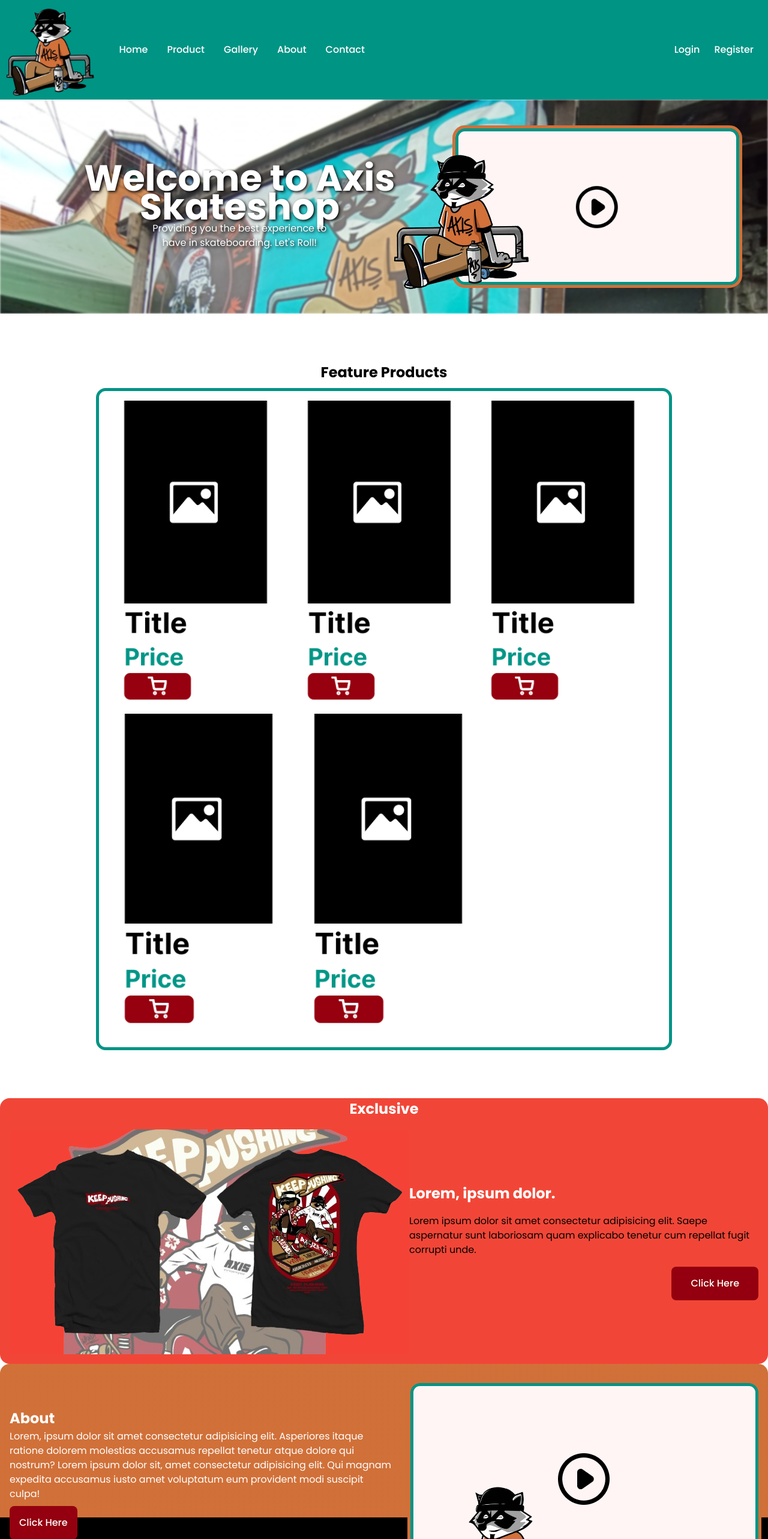
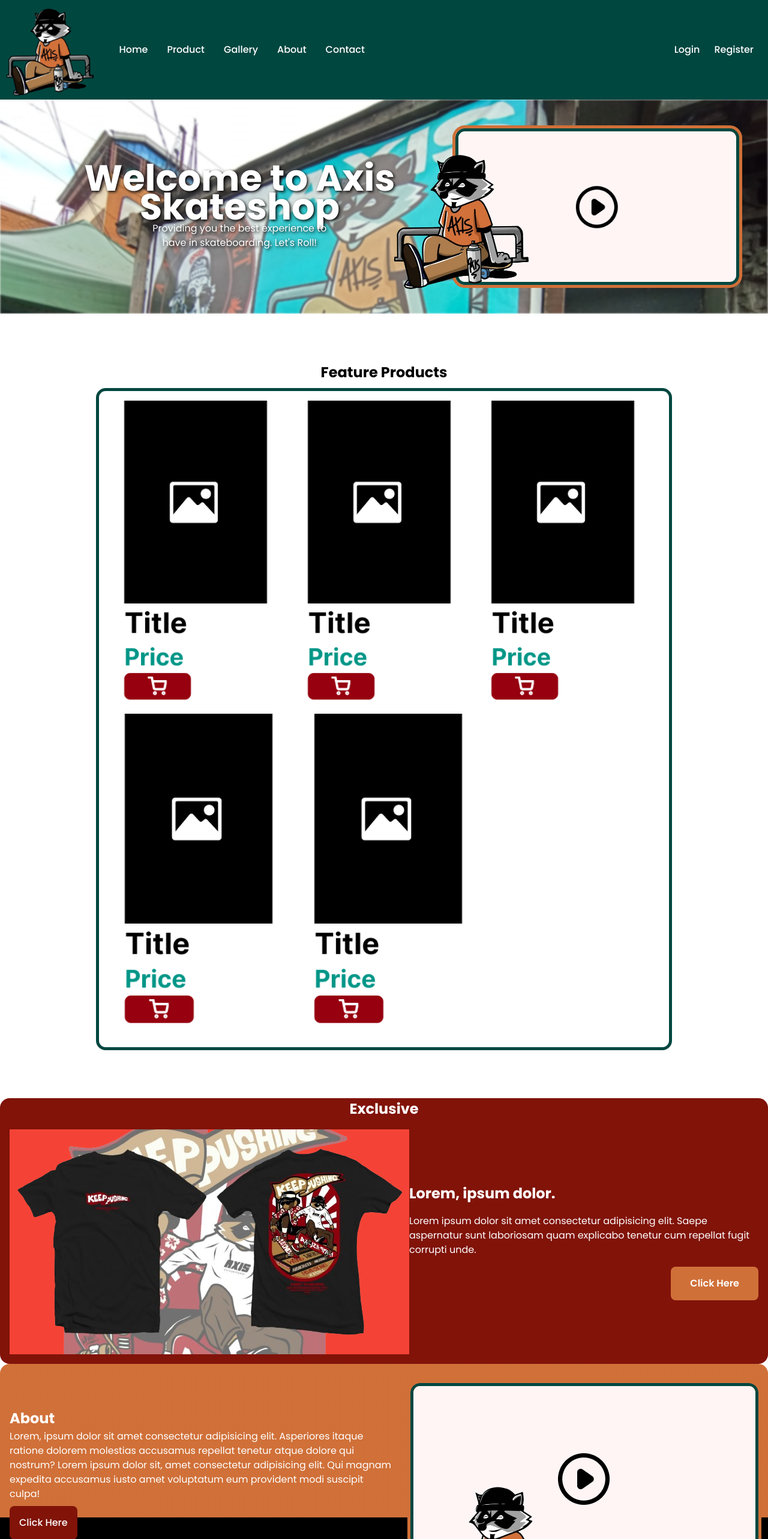
Before and after one commit to SerPet-eng/Skateshop, a React (Vite) app: page / in a window 1280 px wide. Shown: the top 2566 px of the page at 60% size. Built offline with nearby package versions, Linux system fonts and the light colour scheme.

Commit message:
Modifying the Colors🎨🛠️
 - Changing colors to the color.scss
  * clr_Primary
  * clr_Tertiary
 - Clearing out the unnecessary colors

```diff
--- a/src/css/style.css
+++ b/src/css/style.css
@@ -73,7 +73,7 @@
   min-width: 100dvw;
   z-index: 99;
   font-size: 1.5rem;
-  background-color: hsl(174, 100%, 29%);
+  background-color: hsl(174, 100%, 14%);
 }
 @media (min-width: 615px) {
   .header {
@@ -157,7 +157,7 @@
 .header .nav .nav_buttons .nav_login,
 .header .nav .nav_buttons .nav_register {
   color: hsl(0, 0%, 100%);
-  background-color: hsl(174, 100%, 29%);
+  background-color: hsl(174, 100%, 14%);
   border: none;
   border-radius: 1rem;
   padding: 0.5rem;
@@ -226,7 +226,7 @@
   text-shadow: 2px 2px 5px black;
 }
 .hero .hero_video {
-  border: 5px solid hsl(174, 100%, 29%);
+  border: 5px solid hsl(174, 100%, 14%);
   outline: 5px solid hsl(22, 62%, 52%);
   border-radius: 1rem;
 }
@@ -280,7 +280,7 @@
 .features .product_section {
   display: flex;
   overflow-x: scroll;
-  border: 5px solid hsl(174, 100%, 29%);
+  border: 5px solid hsl(174, 100%, 14%);
   border-radius: 1rem;
   padding: 1rem;
 }
@@ -299,7 +299,7 @@
 
 .exclusive {
   margin-top: 0.5rem;
-  background-color: hsl(5, 87%, 58%);
+  background-color: hsl(5, 87%, 27%);
   display: flex;
   flex-direction: column;
   align-items: center;
@@ -323,7 +323,7 @@
   gap: 1rem;
 }
 .exclusive .exclusive_item .exclusive_description .exclusive_paragraph {
-  color: hsl(0, 0%, 0%);
+  color: hsl(0, 0%, 100%);
 }
 .exclusive .exclusive_item .exclusive_description .exclusive_button {
   align-self: flex-end;
@@ -331,8 +331,8 @@
   border: none;
   border-radius: 0.5rem;
   color: hsl(0, 0%, 100%);
-  font-weight: 500;
-  background-color: hsl(354, 100%, 29%);
+  font-weight: 600;
+  background-color: hsl(22, 62%, 52%);
 }
 
 .about {
@@ -367,7 +367,7 @@
   border-radius: 0.5rem;
   color: hsl(0, 0%, 100%);
   font-weight: 500;
-  background-color: hsl(354, 100%, 29%);
+  background-color: hsl(5, 87%, 27%);
 }
 @media (min-width: 900px) {
   .about .about_article .about_button {
@@ -399,7 +399,7 @@
 }
 .about .about_media .about_video {
   position: relative;
-  border: 5px solid hsl(174, 100%, 29%);
+  border: 5px solid hsl(174, 100%, 14%);
   border-radius: 1rem;
   outline: 5px solid hsl(22, 62%, 52%);
 }
@@ -431,7 +431,7 @@
 }
 
 .footer {
-  background-color: hsl(174, 100%, 29%);
+  background-color: hsl(174, 100%, 14%);
   color: hsl(0, 0%, 100%);
   padding: 1rem;
 }
--- a/src/scss/styles/_about.scss
+++ b/src/scss/styles/_about.scss
@@ -30,7 +30,7 @@
       border-radius: 0.5rem;
       color: $clr_neutral-900;
       font-weight: 500;
-      background-color: $clr_button_Exclusive;
+      background-color: $clr_Tertiary-600;
       @media (min-width: 900px) {
         align-self: flex-start;
       }
--- a/src/scss/styles/_exclusive.scss
+++ b/src/scss/styles/_exclusive.scss
@@ -21,7 +21,7 @@
       flex-direction: column;
       gap: 1rem;
       .exclusive_paragraph {
-        color: $clr_neutral-100;
+        color: $clr_neutral-900;
       }
       .exclusive_button {
         align-self: flex-end;
@@ -29,8 +29,8 @@
         border: none;
         border-radius: 0.5rem;
         color: $clr_neutral-900;
-        font-weight: 500;
-        background-color: $clr_button_Exclusive;
+        font-weight: 600;
+        background-color: $clr_Secondary-900;
       }
     }
   }
```
Also changed, not shown: src/scss/variables/_colors.scss (+2 -8 lines), 1 other file (tests, documents, lock files or other folders).
